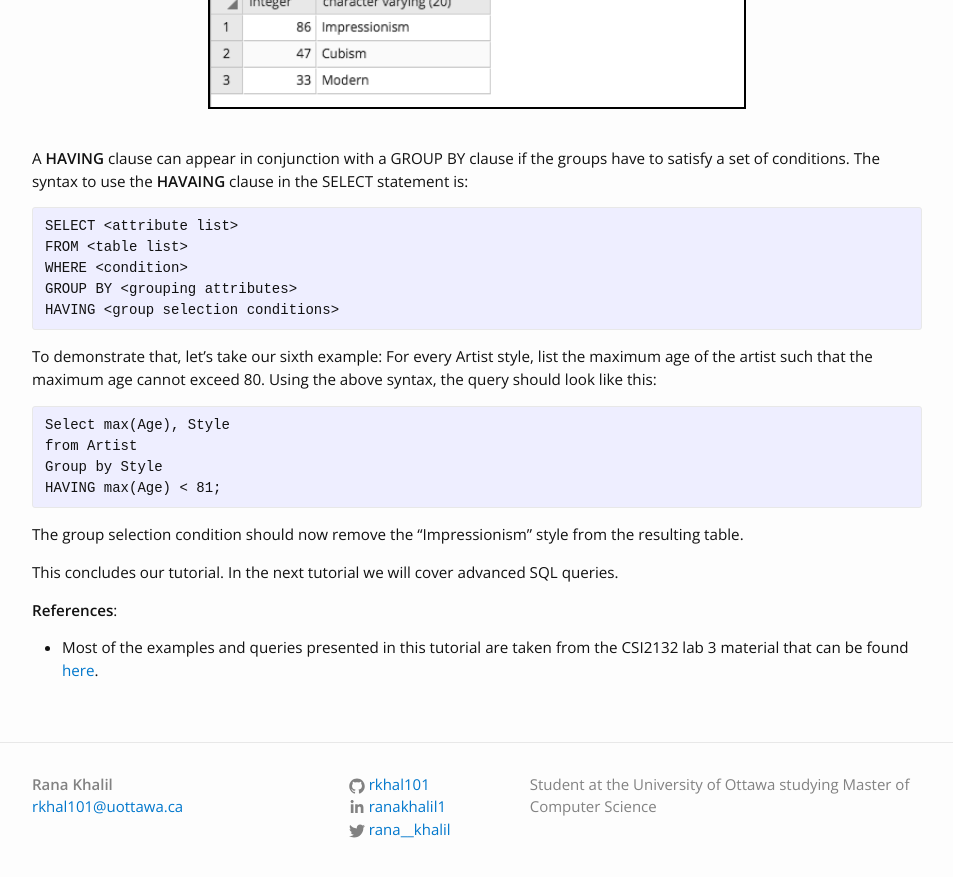
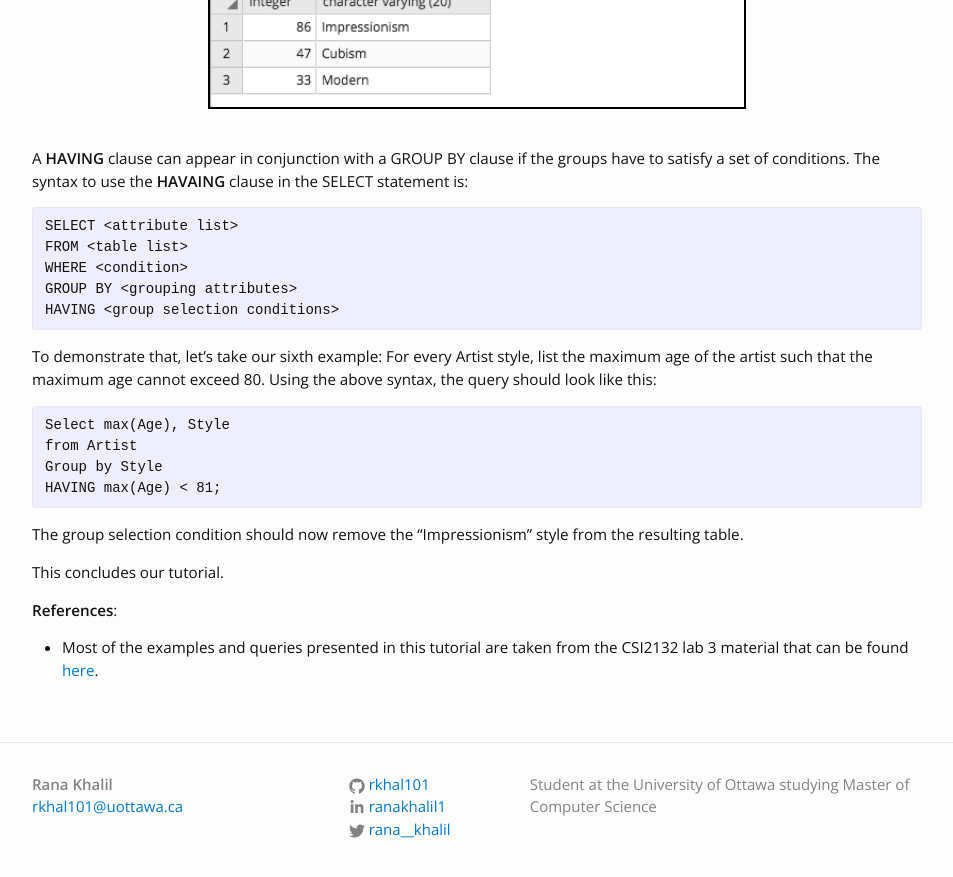
Before and after one commit to rkhal101/rkhal101.github.io, a Jekyll site: the page built from _posts/databases/2018-01-27-postgresql-tutorial-3.md, in a window 1280 px wide and 900 px high, scrolled down 3271 px. Shown: the top 877 px of the window, without its empty margins (163-1116 px from the left). Built offline with Jekyll 4.4.1, drawn with Linux system fonts in a browser that asks for light colours.

Commit message:
fixed minor issues with blogs

````diff
--- a/_posts/databases/2018-01-27-postgresql-tutorial-3.md
+++ b/_posts/databases/2018-01-27-postgresql-tutorial-3.md
@@ -149,7 +149,7 @@ HAVING max(Age) < 81;
 ```
 The group selection condition should now remove the "Impressionism" style from the resulting table.
 
-This concludes our tutorial. In the next tutorial we will cover advanced SQL queries.
+This concludes our tutorial.
 
 **References**:
 - Most of the examples and queries presented in this tutorial are taken from the CSI2132 lab 3 material that can be found [here](https://github.com/rkhal101/CSI2132-Databases-I/tree/master/labs/lab3).
````
Also changed, not shown: _posts/databases/2018-01-20-postgresql-tutorial-2.md (+1 -1 lines).
